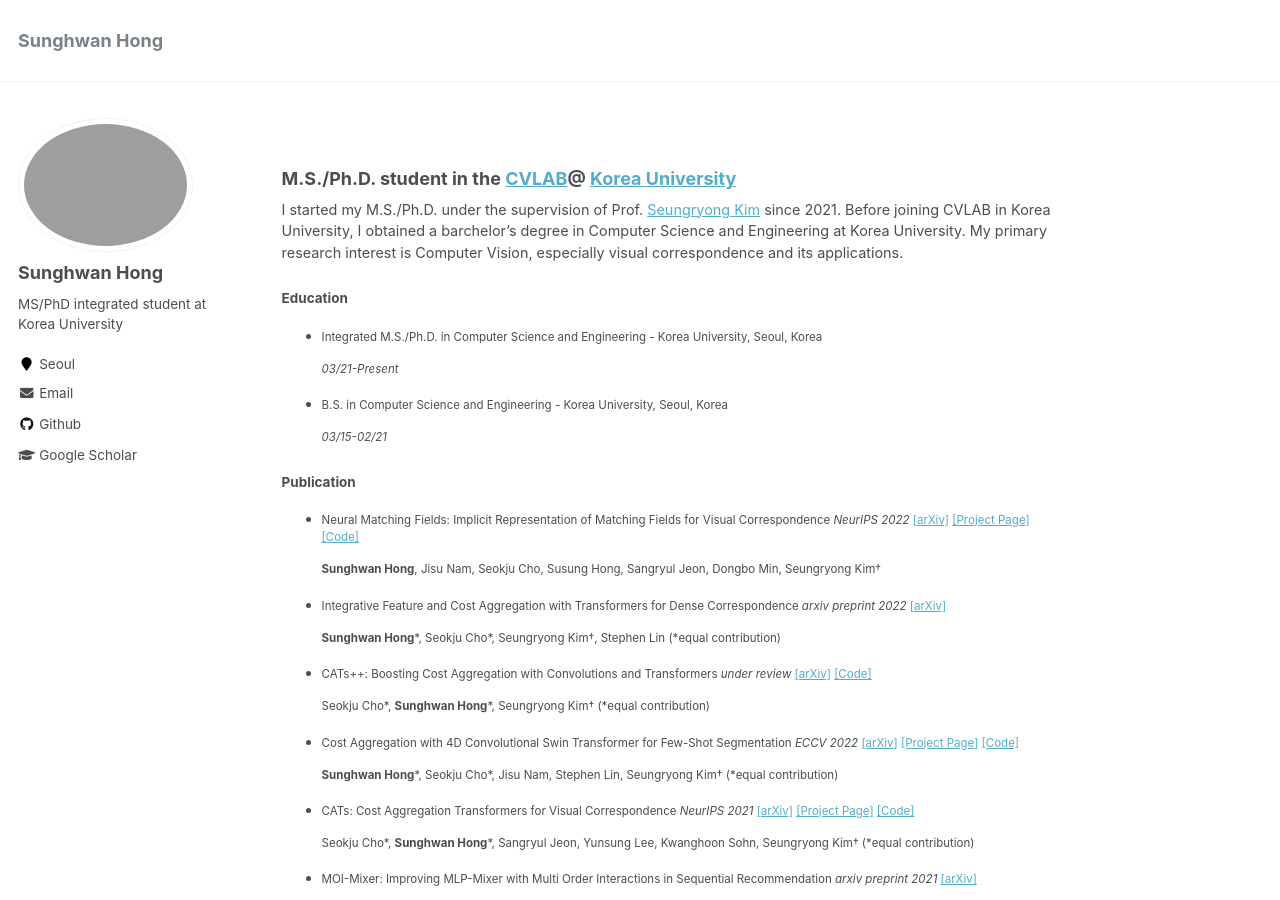
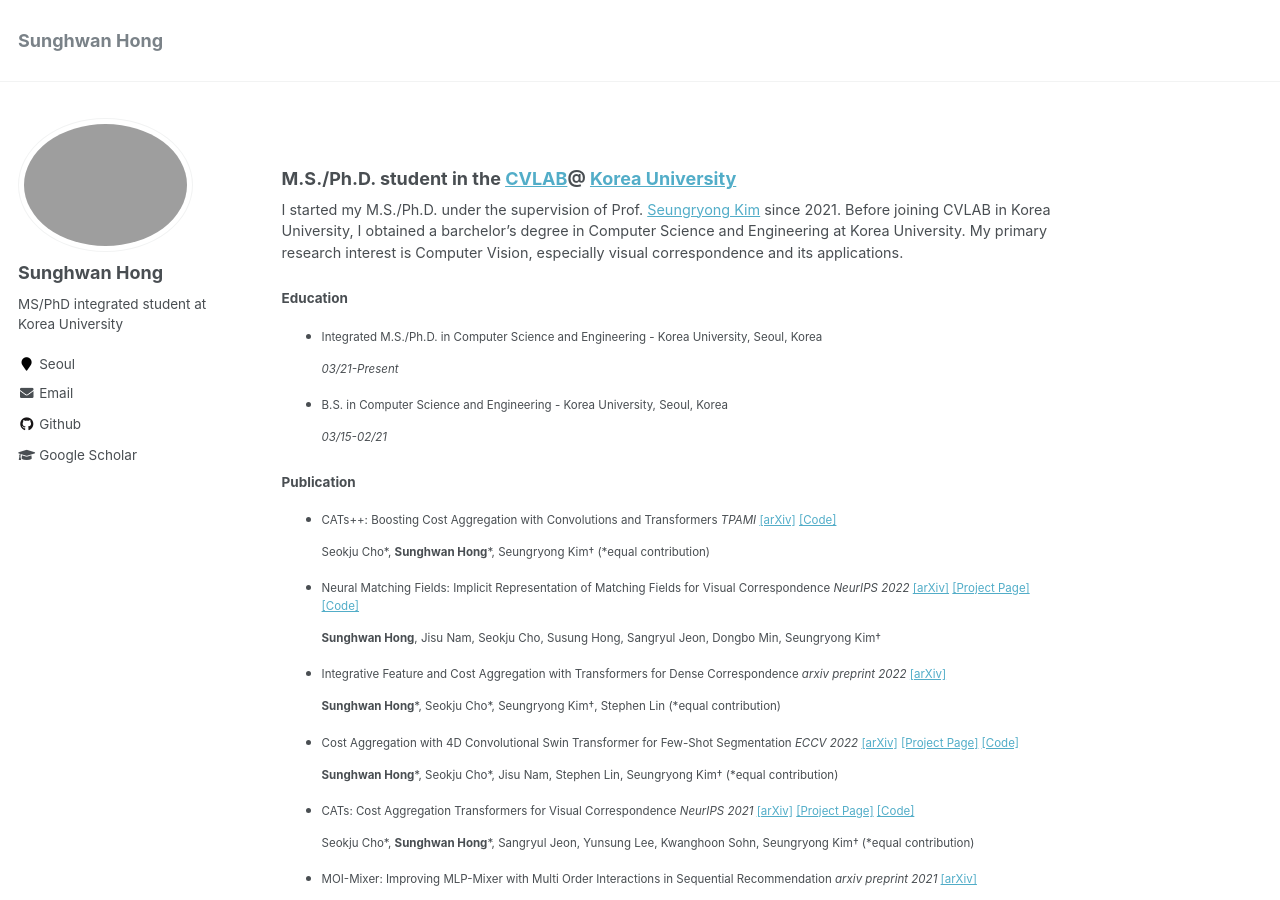
Before and after one commit to jang-1996/jang-1996.github.io, a Jekyll site: the page built from _pages/about.md, in a window 1280 px wide and 900 px high. Built offline with Jekyll 4.4.1, drawn with Linux system fonts in a browser that asks for light colours; some of the changed lines change nothing that is shown.

Commit message:
Update about.md

```diff
--- a/_pages/about.md
+++ b/_pages/about.md
@@ -24,6 +24,10 @@ I obtained a barchelor's degree in Computer Science and Engineering at Korea Uni
   _03/15-02/21_
 
 #### Publication
+* CATs++: Boosting Cost Aggregation with Convolutions and Transformers _TPAMI_ [[arXiv]](https://arxiv.org/abs/2202.06817)  [[Code]](https://github.com/SunghwanHong/Cost-Aggregation-transformers)
+
+  Seokju Cho\*, **Sunghwan Hong**\*, Seungryong Kim† (\*equal contribution)
+
 * Neural Matching Fields: Implicit Representation of Matching Fields for Visual Correspondence _NeurIPS 2022_ [[arXiv]]([https://arxiv.org/abs/2209.08742](https://arxiv.org/abs/2210.02689)) [[Project Page]](https://ku-cvlab.github.io/NeMF/) [[Code]](https://github.com/KU-CVLAB/NeMF/)
 
   **Sunghwan Hong**, Jisu Nam, Seokju Cho, Susung Hong, Sangryul Jeon, Dongbo Min, Seungryong Kim†
@@ -32,9 +36,6 @@ I obtained a barchelor's degree in Computer Science and Engineering at Korea Uni
 
   **Sunghwan Hong**\*, Seokju Cho\*, Seungryong Kim†,  Stephen Lin (\*equal contribution)
 
-* CATs++: Boosting Cost Aggregation with Convolutions and Transformers _under review_ [[arXiv]](https://arxiv.org/abs/2202.06817)  [[Code]](https://github.com/SunghwanHong/Cost-Aggregation-transformers)
-
-  Seokju Cho\*, **Sunghwan Hong**\*, Seungryong Kim† (\*equal contribution)
 
 * Cost Aggregation with 4D Convolutional Swin Transformer for Few-Shot Segmentation _ECCV 2022_ [[arXiv]](https://arxiv.org/abs/2207.10866) [[Project Page]](https://seokju-cho.github.io/VAT/) [[Code]](https://github.com/Seokju-Cho/Volumetric-Aggregation-Transformer)
 
```
